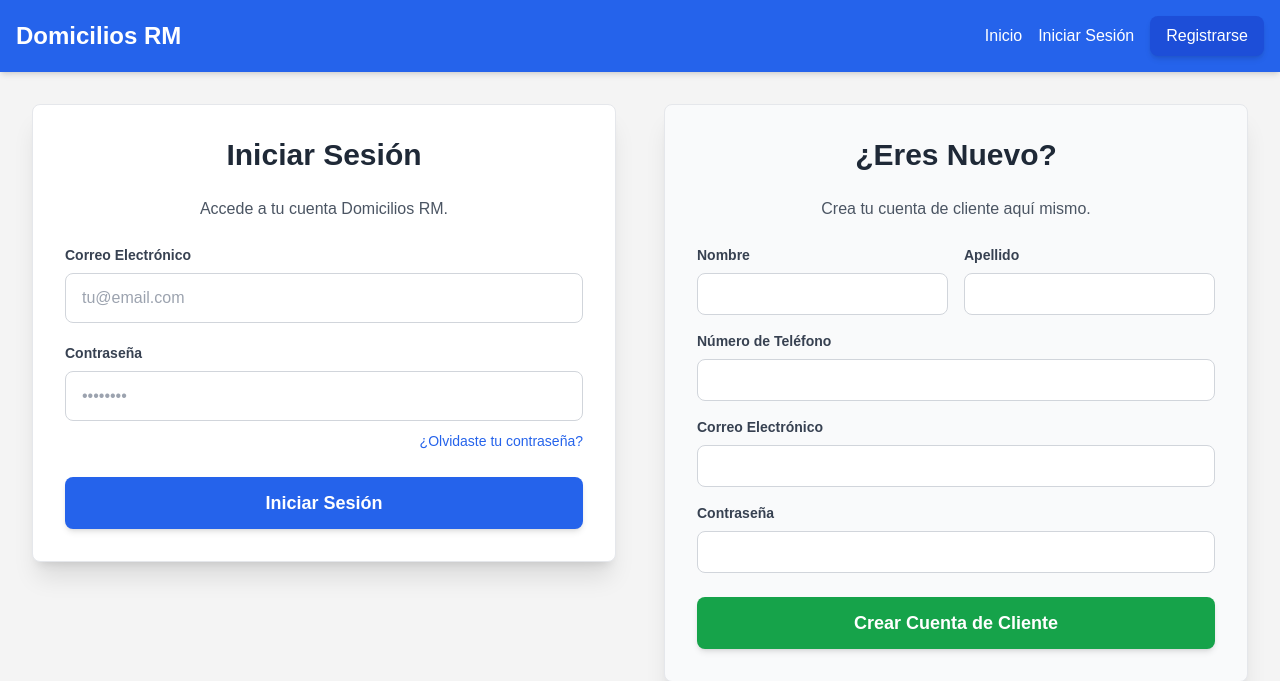
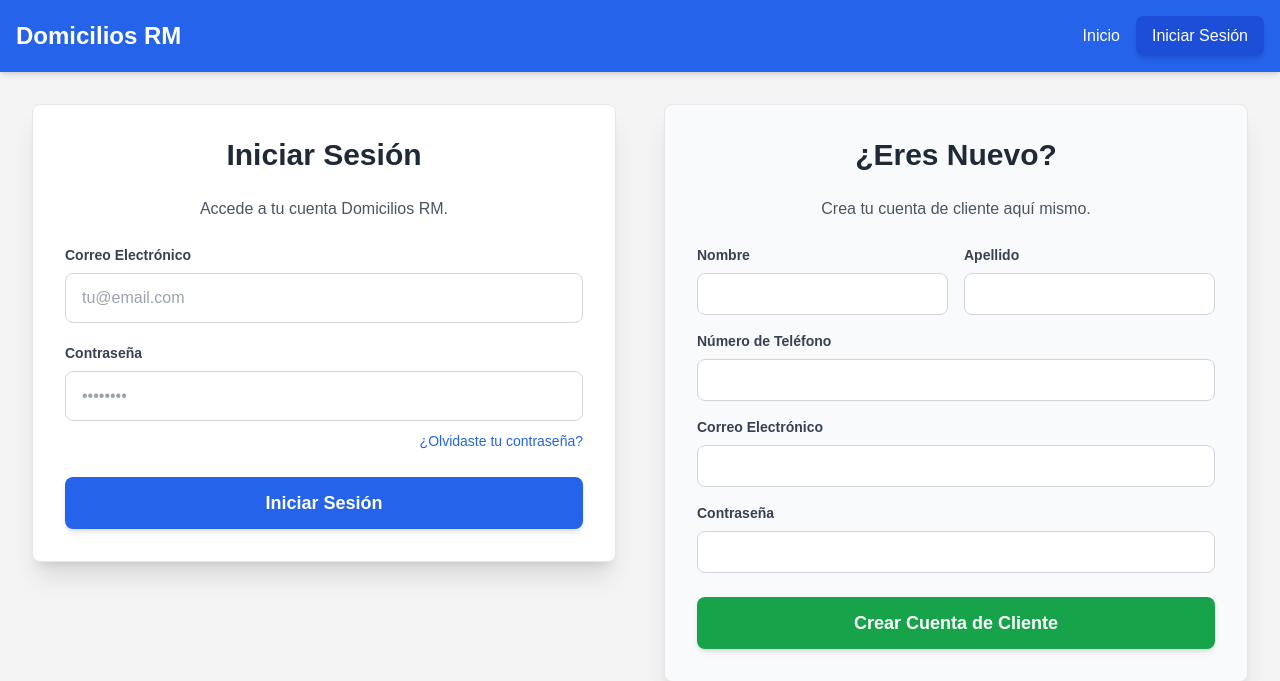
Before and after one commit to Neiro77/domiciliosrmyopal, a Flask app: a page that uses templates/base.html in a window 1280 px wide. Shown: the top 681 px of the page. Run offline with Flask 3, Linux system fonts and the light colour scheme; some libraries are stand-ins or nearby versions.

Commit message:
Ajuste quitar registrese

```diff
--- a/templates/base.html
+++ b/templates/base.html
@@ -177,8 +177,8 @@
                     {% endif %}
                     <a href="{{ url_for('public.logout') }}" class="bg-blue-700 hover:bg-blue-800 text-white px-4 py-2 rounded-lg shadow-md transition">Cerrar Sesión</a>
                 {% else %}
-                    <a href="{{ url_for('public.login') }}" class="hover:text-blue-200">Iniciar Sesión</a>
-                    <a href="{{ url_for('public.register') }}" class="bg-blue-700 hover:bg-blue-800 text-white px-4 py-2 rounded-lg shadow-md transition">Registrarse</a>
+                    <a href="{{ url_for('public.login') }}" class="bg-blue-700 hover:bg-blue-800 text-white px-4 py-2 rounded-lg shadow-md transition">Iniciar Sesión</a>
+
                 {% endif %}
             </div>
             <div class="md:hidden">
@@ -242,7 +242,7 @@
                 <a href="{{ url_for('public.logout') }}" class="block px-4 py-2 text-white hover:bg-blue-600">Cerrar Sesión</a>
             {% else %}
                 <a href="{{ url_for('public.login') }}" class="block px-4 py-2 text-white hover:bg-blue-600">Iniciar Sesión</a>
-                <a href="{{ url_for('public.register') }}" class="block px-4 py-2 text-white hover:bg-blue-600">Registrarse</a>
+
             {% endif %}
         </div>
     </header>
```
